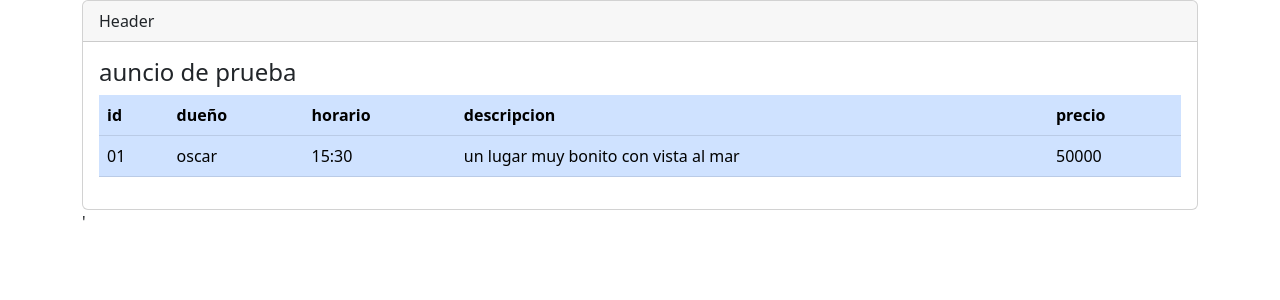
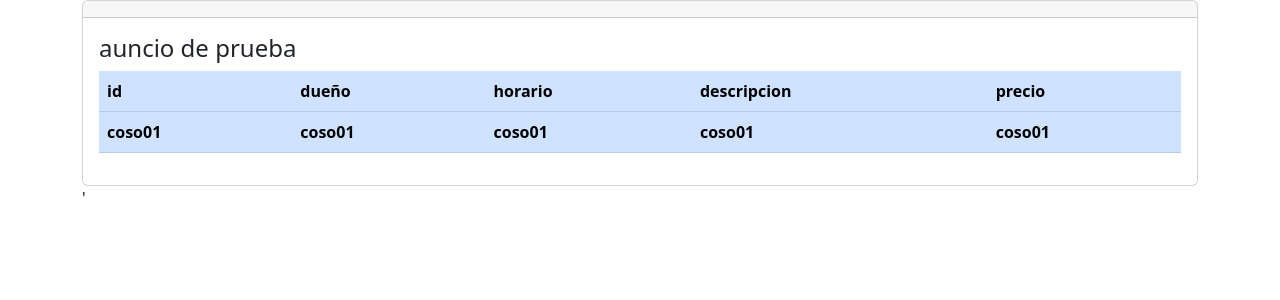
Before and after one commit to SebaValle/mi-estacionamiento, a Django app: template estacionamiento/anuncio/templates/anuncio/crear.html in a window 1280 px wide. Shown: the part 56-356 px from the top of the page. Run offline with Django 4.2, Linux system fonts and the light colour scheme; the template is opened without the code that fills it, so the values that code supplies are empty.

Commit message:
configuracion de botones

```diff
--- a/estacionamiento/anuncio/templates/anuncio/crear.html
+++ b/estacionamiento/anuncio/templates/anuncio/crear.html
@@ -8,7 +8,6 @@
     <div class="col-12">
         <div class="card">
             <div class="card-header">
-                Header
             </div>
             <div class="card-body">
                 <h4 class="card-title">auncio de prueba</h4>
@@ -25,11 +24,11 @@
                         </thead>
                         <tbody>
                             <tr class="">
-                                <td>01</td>
-                                <td>oscar</td>
-                                <td>15:30</td>
-                                <td>un lugar muy bonito con vista al mar</td>
-                                <td>50000</td>
+                                <th scope="col">coso01</th>
+                                <th scope="col">coso01</th>
+                                <th scope="col">coso01</th>
+                                <th scope="col">coso01</th>
+                                <th scope="col">coso01</th>
                             </tr>
                         </tbody>
                     </table>
--- a/estacionamiento/anuncio/templates/anuncio/index.html
+++ b/estacionamiento/anuncio/templates/anuncio/index.html
@@ -8,7 +8,7 @@
     <div class="col-12">
         <div class="card">
             <div class="card-header">
-                Header
+                <a name="" id="" class="btn btn-primary" href="{% url 'crear' %}" role="button">crear anuncio</a>
             </div>
             <div class="card-body">
                 <h4 class="card-title">auncio de prueba</h4>
--- a/estacionamiento/anuncio/urls.py
+++ b/estacionamiento/anuncio/urls.py
@@ -5,4 +5,5 @@ urlpatterns = [
     path('inicio', views.inicio, name='inicio'),
     path('', views.inicio2, name='inicio2'),
     path('anuncio', views.anuncio, name='anuncio'),
+    path('anuncio/crear', views.crear, name='crear'),
 ]
--- a/estacionamiento/anuncio/views.py
+++ b/estacionamiento/anuncio/views.py
@@ -8,3 +8,5 @@ def inicio2(request):
     return render(request, 'paginas/inicio.html')
 def anuncio(request):
     return render(request, 'anuncio/index.html')
+def crear(request):
+    return render(request, 'anuncio/crear.html')
```
